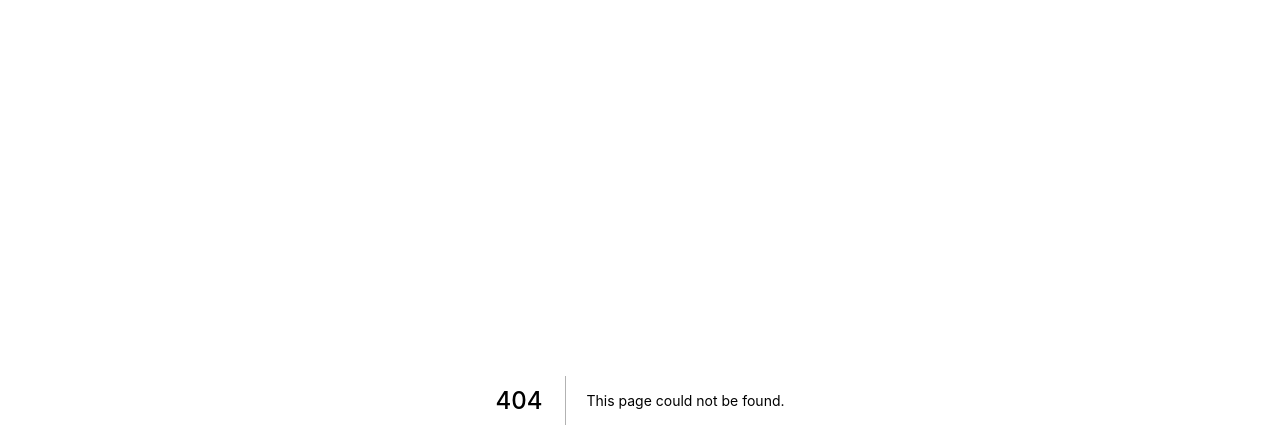
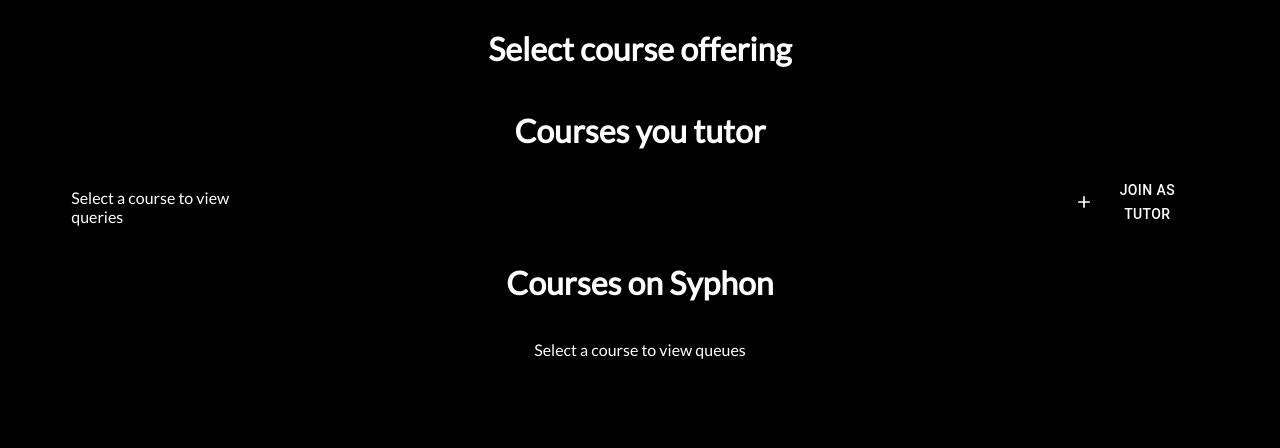
Before and after one commit to unsw-cse-comp3900-9900-23T2/capstone-project-3900h16bsyphon, a Next.js app in the folder frontend/: page /admin/dashboard in a window 1280 px wide. Before the commit this address had no page. Shown: the top 448 px of the page. Built offline with nearby package versions, Linux system fonts and the light colour scheme.

Commit message:
add skeleton for tutor alloc

```diff
--- a/frontend/components/FeatureGrid/FeatureGrid.module.css
+++ b/frontend/components/FeatureGrid/FeatureGrid.module.css
@@ -1,7 +1,7 @@
 .title {
     display: flex;
     flex-shrink: 0;
-    color: var(--colour-main-blue-900, #091133);
+    color: var(--colour-main-blue-900);
     font-size: 16px;
     font-family: Lato;
     font-weight: 500;
@@ -12,7 +12,7 @@
     display: flex;
     font-size: 16px;
     flex-shrink: 0;
-    color: var(--colour-main-grey-600, #5D6970);
+    color: var(--colour-main-grey-600);
     font-size: 14px;
     font-family: Lato;
 }
--- /dev/null
+++ b/frontend/components/JoinTutorModal/JoinTutorModal.module.css
@@ -0,0 +1,19 @@
+.container {
+    position: absolute;
+    top: 50%;
+    left: 50%;
+    transform: translate(-50%, -50%);
+    width: 25%;
+    background-color: whitesmoke;
+    box-shadow: 24px;
+    padding: 16px;
+    display: flex;
+    flex-direction: column;
+    gap: 10px;
+    padding: 40px;
+    font-family: 'Lato', sans-serif;
+}
+
+.button {
+    font-family: 'Lato', sans-serif;
+}
--- /dev/null
+++ b/frontend/components/JoinTutorModal/index.tsx
@@ -0,0 +1,36 @@
+import React, { useState } from 'react';
+import Box from '@mui/material/Box';
+import Button from '@mui/material/Button';
+import Typography from '@mui/material/Typography';
+import Modal from '@mui/material/Modal';
+import TextField from '@mui/material/TextField';
+import AddIcon from '@mui/icons-material/Add';
+import styles from './JoinTutorModal.module.css';
+
+const JoinTutorModal = () => {
+  const [open, setOpen] = useState(false);
+  const handleOpen = () => setOpen(true);
+  const handleClose = () => setOpen(false);
+
+  return (
+    <div>
+      <Button onClick={handleOpen} variant="contained" startIcon={<AddIcon />} className={styles.button}>Join as tutor</Button>
+      <Modal
+        open={open}
+        onClose={handleClose}
+        aria-labelledby="join course as tutor modal"
+        aria-describedby="generate join tutor link"
+      >
+        <Box className={styles.container}>
+          <Typography id="enter tutor code" variant="h6" component="h2">
+            Enter tutor code
+          </Typography>
+          <TextField id="outlined-basic" variant="outlined" />
+          <Button onClick={handleClose} variant="contained" className={styles.button}>Join as tutor</Button>
+        </Box>
+      </Modal>
+    </div>
+  );
+};
+
+export default JoinTutorModal;
--- a/frontend/package.json
+++ b/frontend/package.json
@@ -12,6 +12,7 @@
   "dependencies": {
     "@emotion/react": "^11.11.1",
     "@emotion/styled": "^11.11.0",
+    "@mui/icons-material": "^5.11.16",
     "@mui/material": "^5.13.5",
     "next": "12.3.4",
     "react": "18.2.0",
--- a/frontend/pages/Home.module.css
+++ b/frontend/pages/Home.module.css
@@ -44,7 +44,7 @@
 }
 
 .whatWeOffer {
-  color: var(--colour-main-blue-900, #091133);
+  color: var(--colour-main-blue-900);
   font-size: 36px;
   font-family: Lato;
   font-weight: 500;
@@ -71,7 +71,7 @@
 }
 
 .whatWeOfferDescription {
-  color: var(--colour-main-blue-400,  #6F7CB2);
+  color: var(--colour-main-blue-400);
   margin-bottom: 8vh;
   font-size: 16px;
 }
--- /dev/null
+++ b/frontend/pages/admin/dashboard/AdminDashboard.module.css
@@ -0,0 +1,15 @@
+.coursesTutor {
+    display: flex;
+    flex-direction: row;
+    gap: 70%;
+    justify-content: center;
+    flex: 1;
+    width: 90%;
+}
+
+.dashboard {
+    display: flex;
+    flex-direction: column;
+    align-items: center;
+    font-family: 'Lato', sans-serif;
+}
--- /dev/null
+++ b/frontend/pages/admin/dashboard/index.tsx
@@ -0,0 +1,27 @@
+import { NextPage } from 'next/types';
+import Head from 'next/head';
+import JoinTutorModal from '../../../components/JoinTutorModal';
+import styles from './AdminDashboard.module.css';
+
+const AdminDashboard: NextPage = () => {
+  return (
+    <div className={styles.dashboard}>
+      <Head>
+        <title>Syphon</title>
+        <meta name='description' content='A fountain of knowledge to syphon off for yourself 😎' />
+        <link rel='icon' href='/favicon.ico' />
+      </Head>
+      <h1>Select course offering</h1>
+      {/* TODO: insert course card */}
+      <h1>Courses you tutor</h1>
+      <div className={styles.coursesTutor}>
+        <p>Select a course to view queries</p>
+        <JoinTutorModal />
+      </div>
+      <h1>Courses on Syphon</h1>
+      <p>Select a course to view queues</p>
+    </div>
+  );
+};
+
+export default AdminDashboard;
--- a/frontend/pages/index.tsx
+++ b/frontend/pages/index.tsx
@@ -5,6 +5,7 @@
 import Button from '../components/Button';
 import Image from 'next/image';
 import FeatureGrid from '../components/FeatureGrid';
+
 const Home: NextPage = () => {
   return (
     <div>
```
Also changed, not shown: 2 other files (tests, documents, lock files or other folders).
